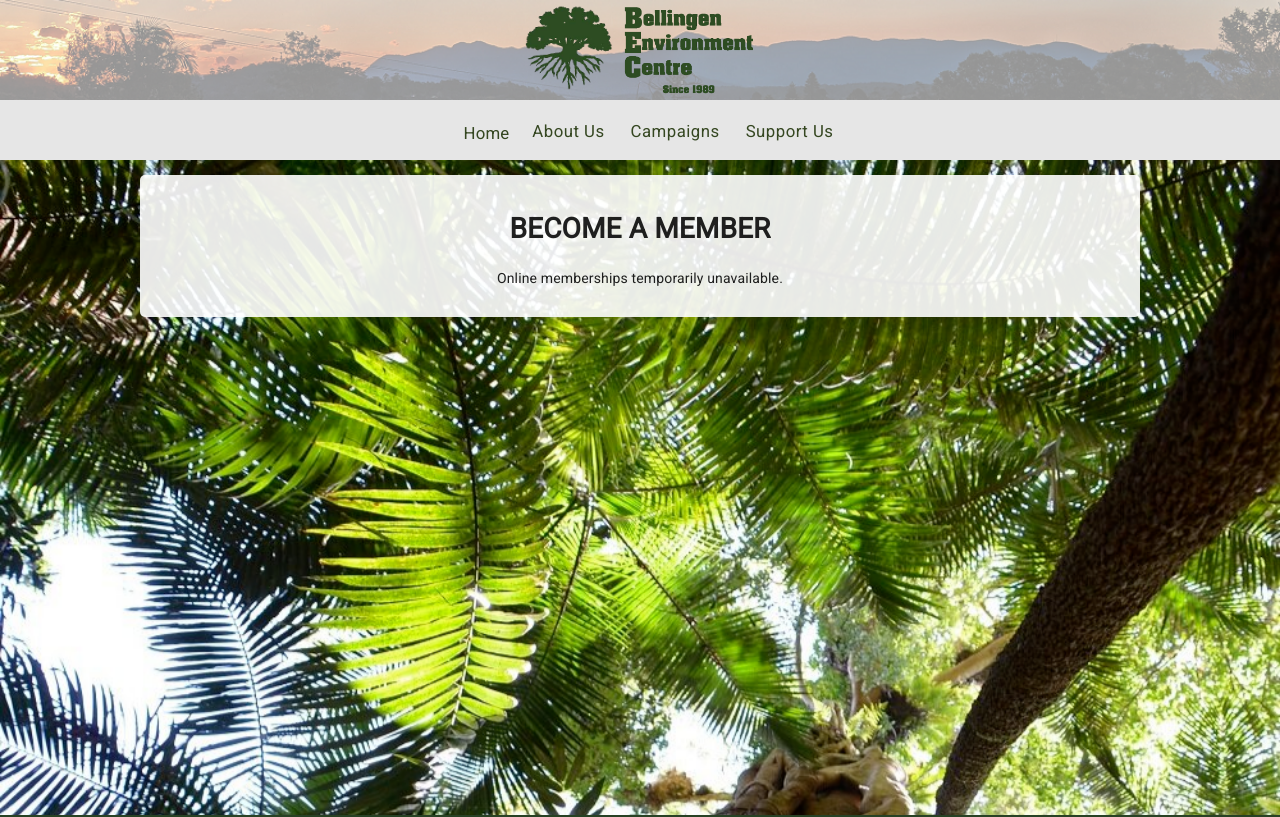
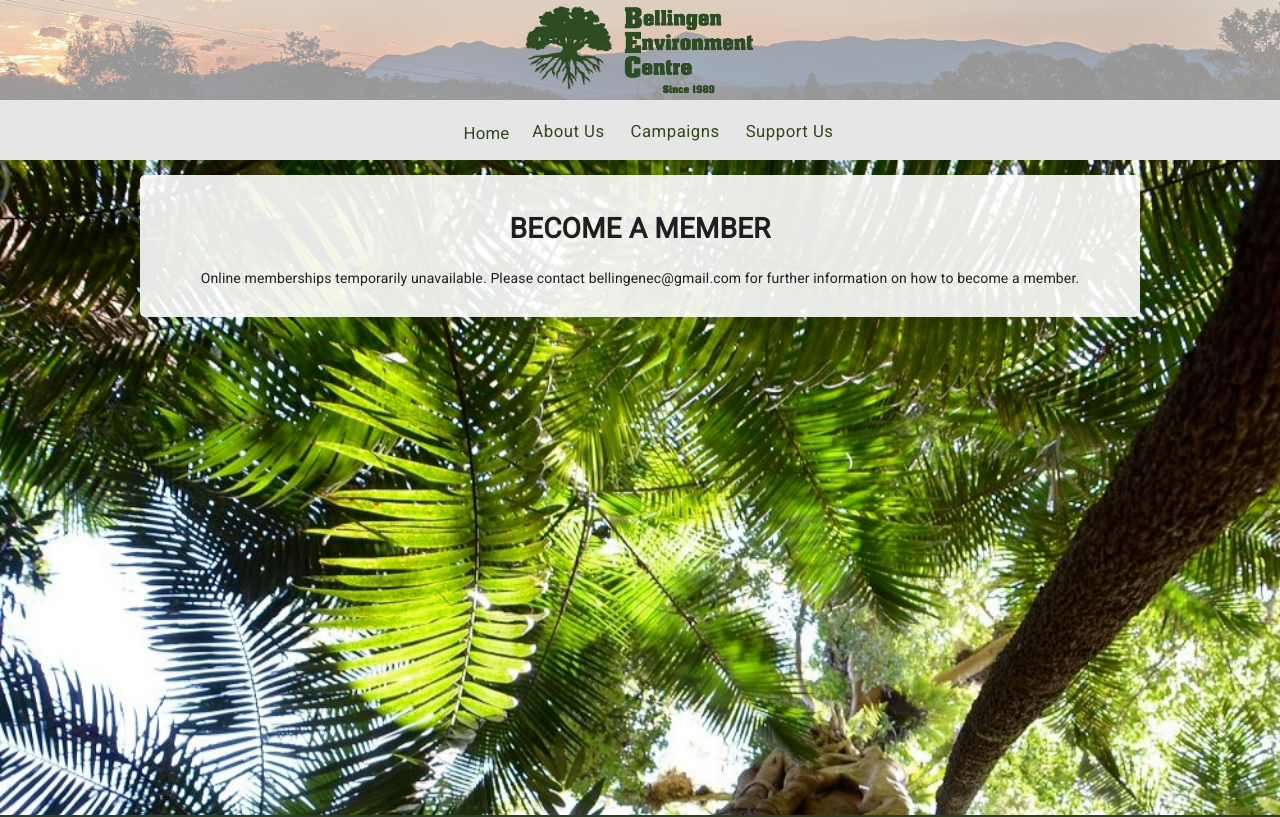
Before and after one commit to FelixEJ/bec, a React (Create React App) app: page /membership in a window 1280 px wide. Shown: the top 817 px of the page. Built offline with nearby package versions, Linux system fonts and the light colour scheme; the HTML template or start-up script is replaced by a standard one.

Commit message:
change front page poster and update member page text

```diff
--- a/src/pages/membership.js
+++ b/src/pages/membership.js
@@ -196,7 +196,11 @@ const Membership = () => {
           <TextBox>
             <Title>Become A Member</Title>
             <p>
-              Online memberships temporarily unavailable.
+              Online memberships temporarily unavailable. Please contact <a
+                href="mailto: bellingenec@gmail.com"
+                target="_blank"
+                rel="noopener noreferrer"
+              >bellingenec@gmail.com</a> for further information on how to become a member.
             </p>
           </TextBox>
 
```
Also changed, not shown: src/pages/index.js (+3 -3 lines).
